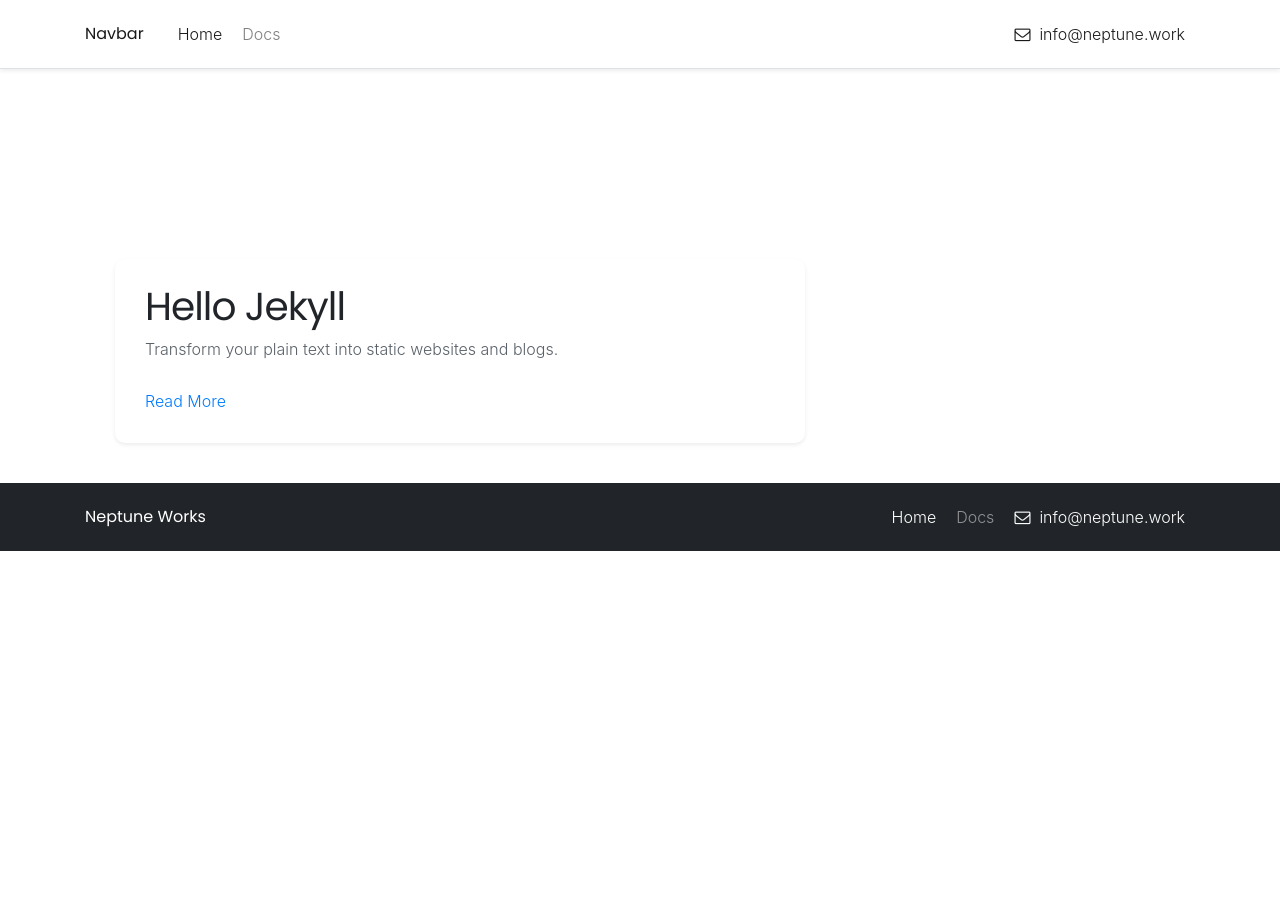
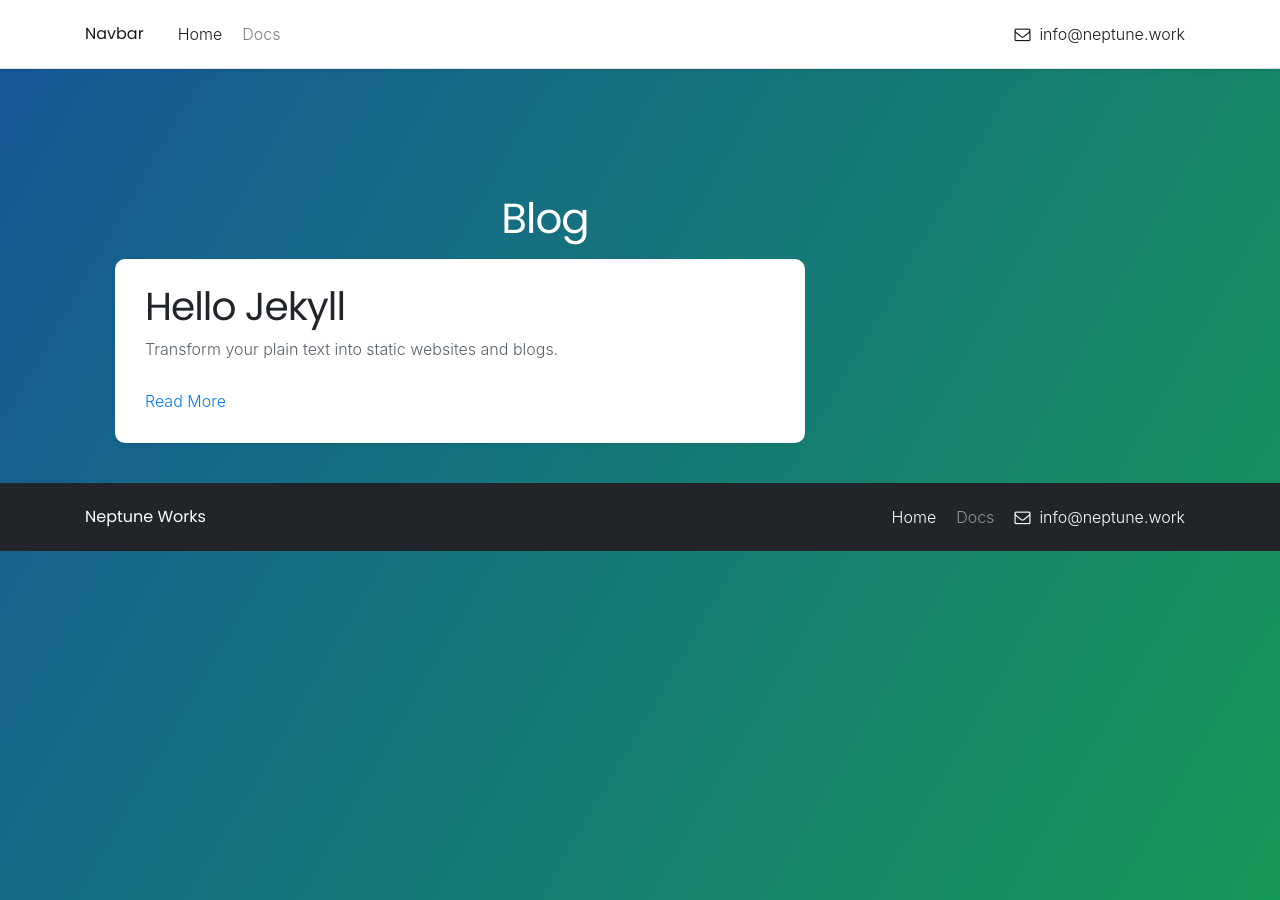
Before and after one commit to KevBuild4UR/_backup, a Jekyll site: the page built from blog/index.html, in a window 1280 px wide. Built offline with Jekyll 4.4.1, drawn with Linux system fonts in a browser that asks for light colours; nearby versions of some CDN libraries; the list of posts is cut into pages by our own code.

Commit message:
Update my.css

```diff
--- a/css/my.css
+++ b/css/my.css
@@ -1,21 +1,24 @@
 @media screen and (max-width: 64em) and (min-width: 42em)
-.page-header {
-    padding: 3rem 4rem;
-}
-
-.page-header {
-    color: #fff;
-    text-align: center;
-    background-color: #159957;
-    background-image: linear-gradient(120deg, #155799, #159957);
-}
-
-@media screen and (max-width: 64em) and (min-width: 42em)
-.main-content {
+.blog-content {
     padding: 2rem 4rem;
     font-size: 1.1rem;
 }
 
-.main-content {
+.blog-content {
     word-wrap: break-word;
 }
+
+.blog-header-filter-gradient {
+    background: linear-gradient(120deg, #155799, #159957);
+}
+
+.blog-header-filter {
+    position: absolute;
+    top: 0;
+    bottom: 0;
+    left: 0;
+    right: 0;
+    z-index: -1;
+    background-position: center center;
+    background-size: cover;
+}
```
